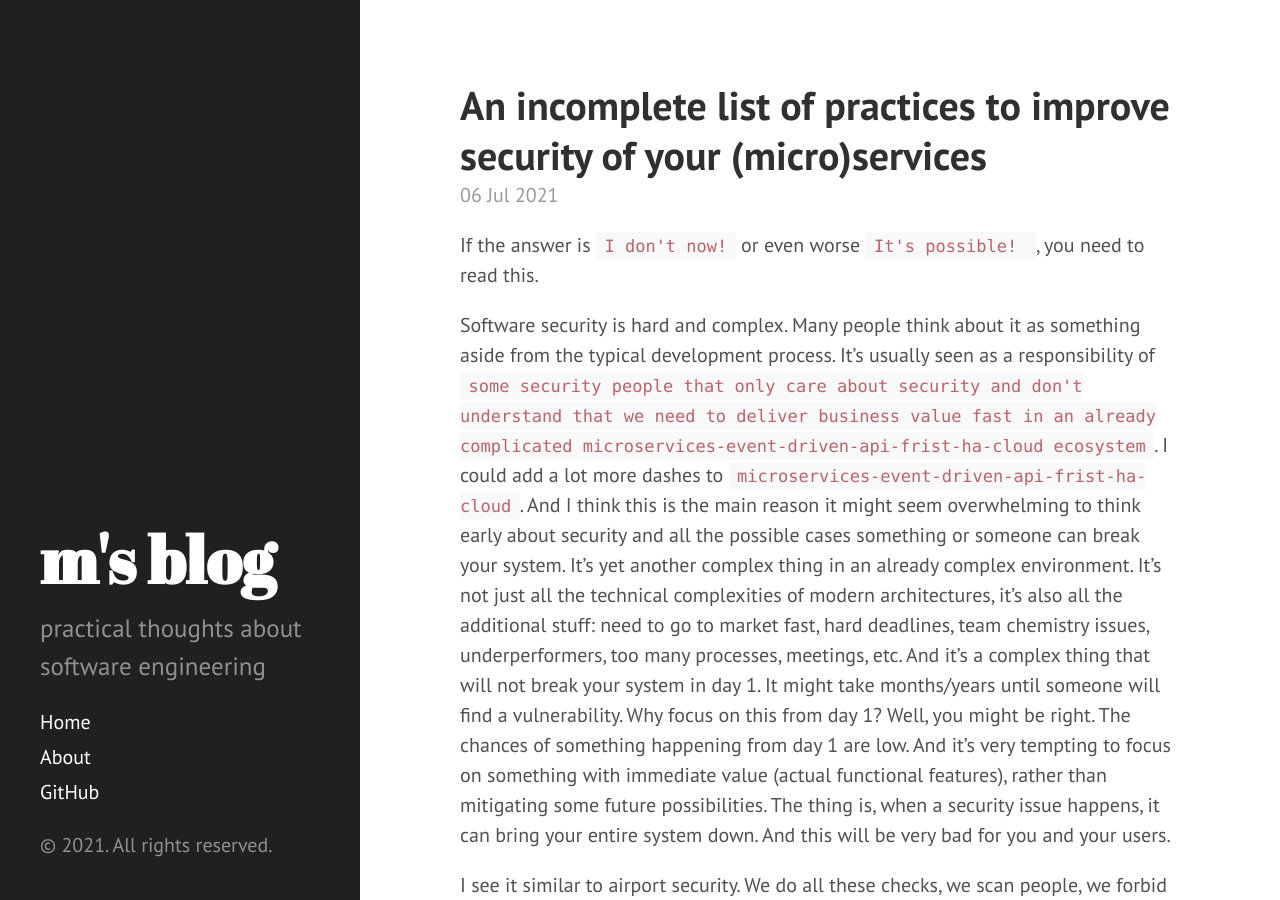
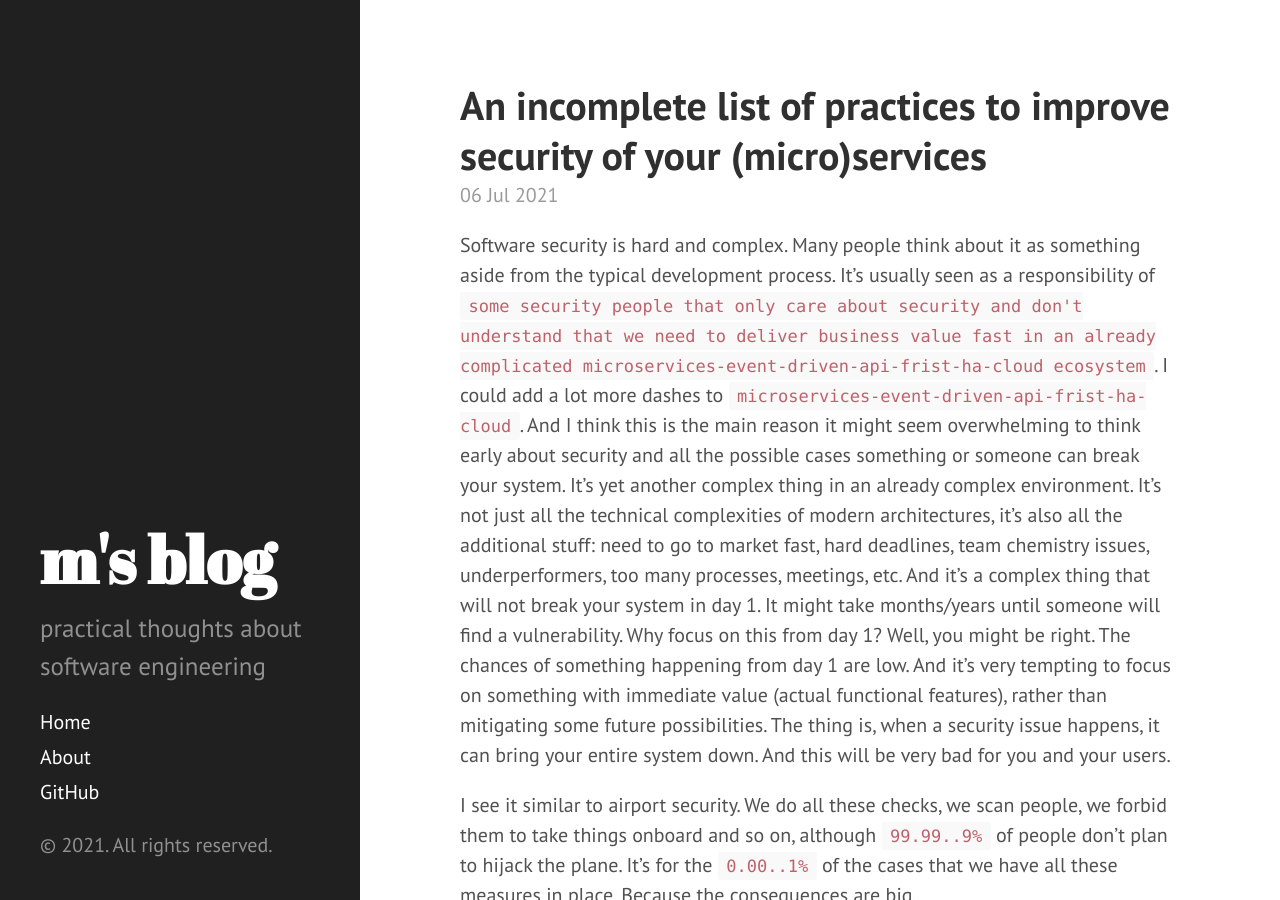
Before and after one commit to ludovicianul/ludovicianul.github.io, a Jekyll site: the page built from _posts/2021-07-06-incomplete-list-of-security.md, in a window 1280 px wide and 900 px high. Built offline with Jekyll 4.4.1, drawn with Linux system fonts in a browser that asks for light colours; comment, search, counter and statistics services are not loaded.

```diff
--- a/_posts/2021-07-06-incomplete-list-of-security.md
+++ b/_posts/2021-07-06-incomplete-list-of-security.md
@@ -2,9 +2,6 @@
 layout: post
 title: An incomplete list of practices to improve security of your (micro)services
 ---
-
-If the answer is `I don't now!` or even worse `It's possible!  `, you need to read this.
-
 Software security is hard and complex. Many people think about it as something aside from the typical development process. It's usually seen as a responsibility of
 `some security people that only care about security and don't understand that we need to deliver business value fast in an already complicated microservices-event-driven-api-frist-ha-cloud ecosystem`.
 I could add a lot more dashes to `microservices-event-driven-api-frist-ha-cloud`.
```
